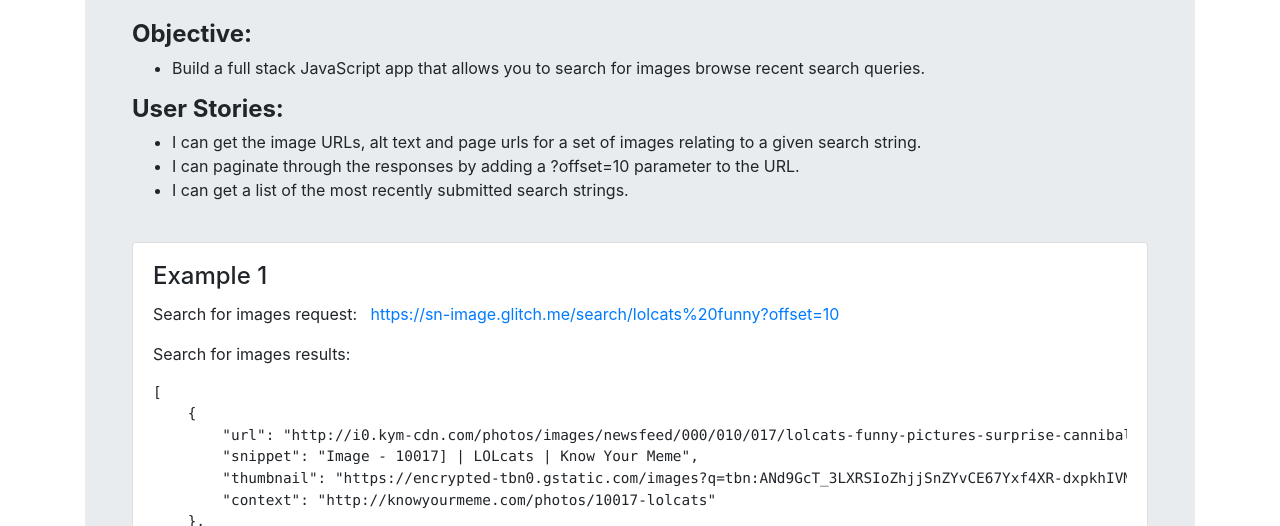
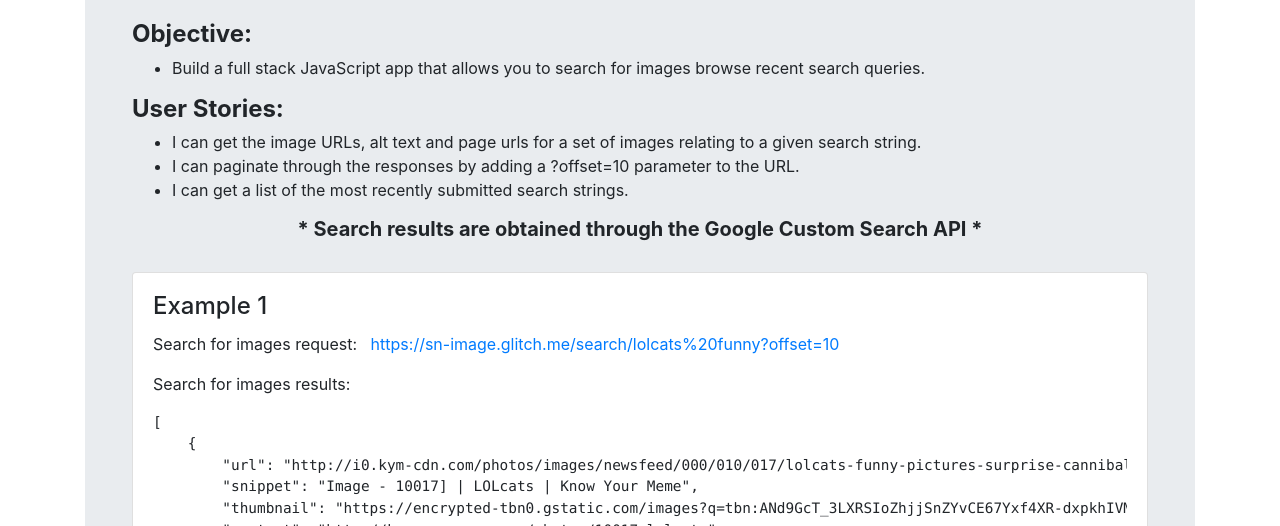
Before and after one commit to SilverNemesis/fcc-image, a website: page src/index.html in a window 1280 px wide. Shown: the part 274-800 px from the top of the page. Drawn offline with nearby package versions, Linux system fonts and the light colour scheme.

Commit message:
Add Google to the index page and the read me file

```diff
--- a/src/index.html
+++ b/src/index.html
@@ -34,6 +34,9 @@
                             <li>I can paginate through the responses by adding a ?offset=10 parameter to the URL.</li>
                             <li>I can get a list of the most recently submitted search strings.</li>
                         </ul>
+                        <h5 class="text-center">
+                            <strong>* Search results are obtained through the Google Custom Search API *</strong>
+                        </h5>
                     </div>
                 </div>
                 <div class="row mt-4">
```
Also changed, not shown: README.md.
